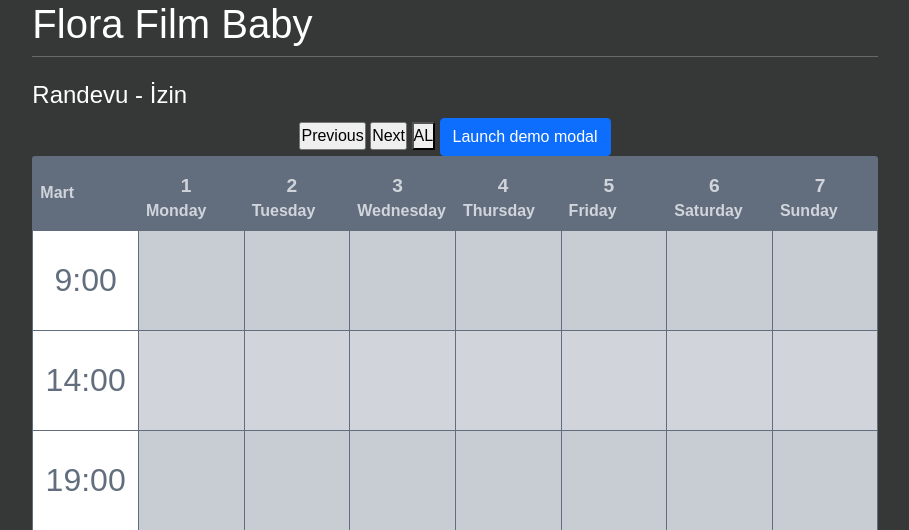
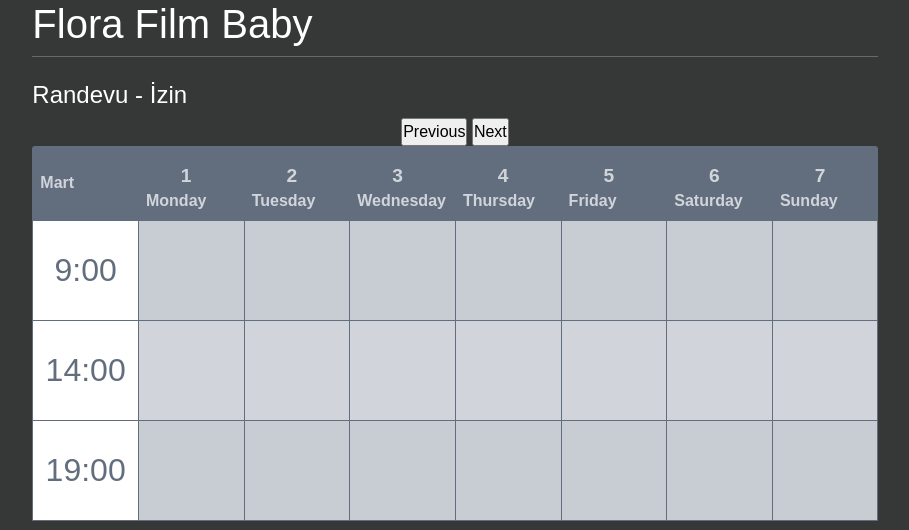
Before and after one commit to MehmetUzel/photographer-appoinment, a Django app: page /appoinment/admin/ in a window 1280 px wide. Shown: the part 50-580 px from the top of the page, without its empty margins (185-1094 px from the left). Run offline with Django 3.2, Linux system fonts and the light colour scheme; a user stored in the database is signed in.

Commit message:
Removed Unnecessary Buttons From Admin Edit Page

```diff
--- a/photographer/appoinment/templates/appoinment/admin_editing.html
+++ b/photographer/appoinment/templates/appoinment/admin_editing.html
@@ -8,37 +8,6 @@ Admin Edit
 <div style="text-align:center;">
 <input type="submit" id='opp' value="Previous" onclick="previous()">
 <input type="submit" id='opp' value="Next" onclick="next()">
-
-<button onclick="get_info_appoinment('2022-03-28','MO')">AL</button>
-
-<!-- Button trigger modal -->
-<button type="button" class="btn btn-primary" data-bs-toggle="modal" data-bs-target="#exampleModal">
-  Launch demo modal
-</button>
-
-<!-- Modal -->
-<div class="modal fade" id="exampleModal" tabindex="-1" aria-labelledby="exampleModalLabel" aria-hidden="true">
-  <div class="modal-dialog modal-dialog-centered">
-    <div class="modal-content">
-      <div class="modal-header">
-        <h5 class="modal-title" id="exampleModalLabel">Modal title</h5>
-        <button type="button" class="btn-close" data-bs-dismiss="modal" aria-label="Close"></button>
-      </div>
-      <div class="modal-body">
-        <p>
-        Address ev
-        neresi burasi
-        istanbul
-        fatih
-      </p>
-      </div>
-      <div class="modal-footer">
-        <button type="button" class="btn btn-secondary" data-bs-dismiss="modal">Close</button>
-        <button type="button" class="btn btn-primary">Save changes</button>
-      </div>
-    </div>
-  </div>
-</div>
 
 </div>
 
--- a/photographer/statics/js/admin_edit.js
+++ b/photographer/statics/js/admin_edit.js
@@ -31,10 +31,6 @@ function getCookie(name) {
     var user_address
     var user_shoot
 
-    var myModal = document.getElementById('exampleModal')
-
-    myModal.addEventListener('shown.bs.modal', function () {
-    })
 
     $(document).ready(function(){
         get_data();
```
Also changed, not shown: photographer/db.sqlite3.
